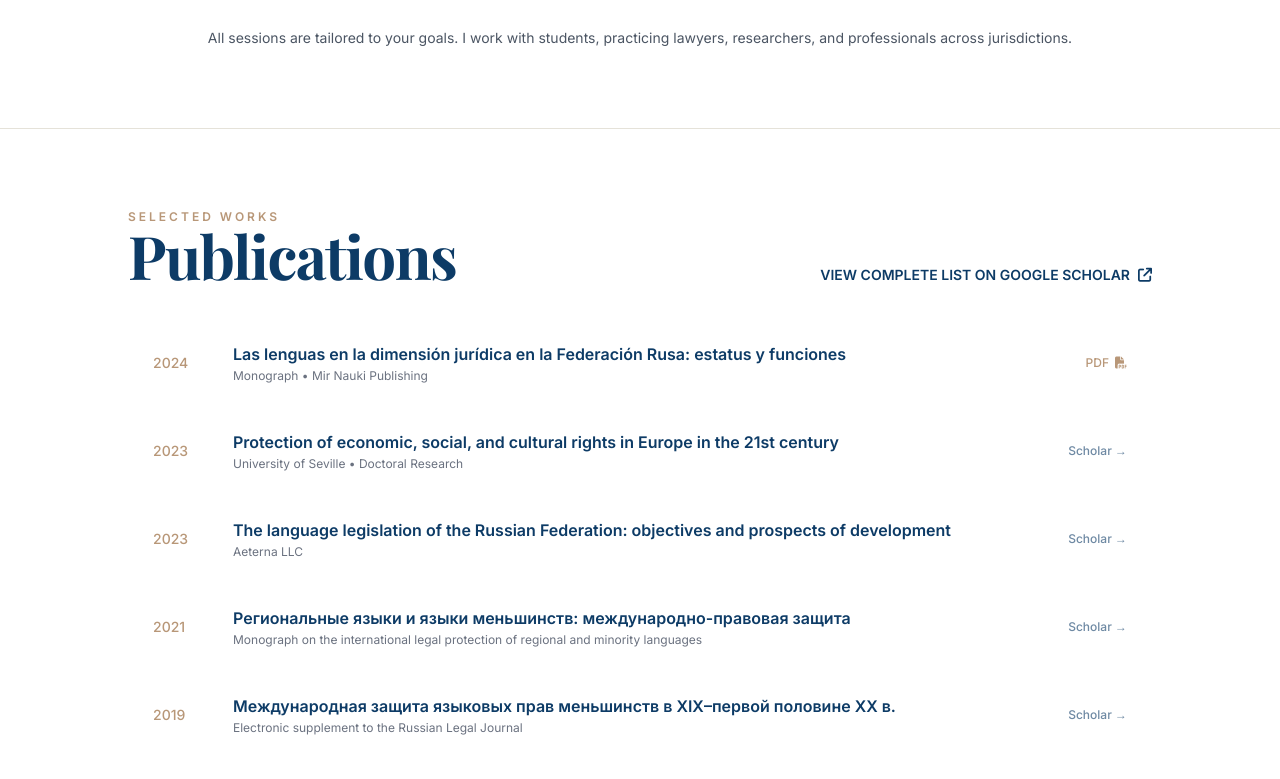
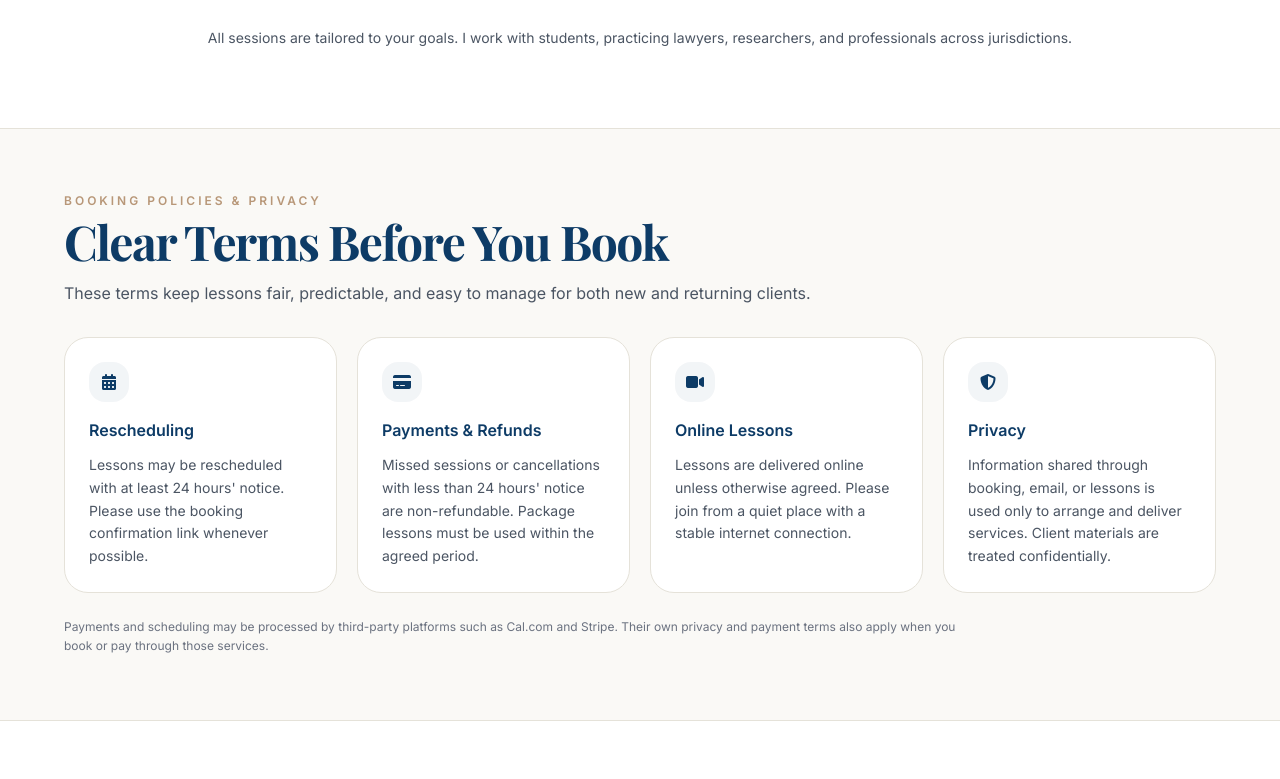
Before and after one commit to neilmcc85/dr-iliana-valiullina-website, a plain HTML site: page index.html in a window 1280 px wide. Shown: the part 4660-5439 px from the top of the page. Drawn offline with nearby package versions, Linux system fonts and the light colour scheme.

Commit message:
Add booking policies and privacy section

```diff
--- a/index.html
+++ b/index.html
@@ -596,6 +596,53 @@
         </div>
     </section>
 
+    <!-- Booking Policies -->
+    <section id="policies" class="section max-w-7xl mx-auto px-6 py-14 md:py-16 border-t border-[#E5E2D9]">
+        <div class="max-w-6xl mx-auto">
+            <div class="mb-8">
+                <div class="uppercase tracking-[3px] text-xs font-semibold text-[#B89778]">BOOKING POLICIES &amp; PRIVACY</div>
+                <h2 class="section-heading text-4xl md:text-5xl tracking-[-1.5px] text-[#0D3B66] mt-2">Clear Terms Before You Book</h2>
+                <p class="mt-4 text-[#4B5563] max-w-3xl">These terms keep lessons fair, predictable, and easy to manage for both new and returning clients.</p>
+            </div>
+
+            <div class="grid md:grid-cols-2 lg:grid-cols-4 gap-5">
+                <div class="bg-white border border-[#E5E2D9] rounded-3xl p-6">
+                    <div class="w-10 h-10 rounded-2xl bg-[#0D3B66]/5 flex items-center justify-center mb-4">
+                        <i class="fa-solid fa-calendar-days text-[#0D3B66]"></i>
+                    </div>
+                    <h3 class="font-semibold text-[#0D3B66]">Rescheduling</h3>
+                    <p class="mt-3 text-sm leading-relaxed text-[#4B5563]">Lessons may be rescheduled with at least 24 hours' notice. Please use the booking confirmation link whenever possible.</p>
+                </div>
+
+                <div class="bg-white border border-[#E5E2D9] rounded-3xl p-6">
+                    <div class="w-10 h-10 rounded-2xl bg-[#0D3B66]/5 flex items-center justify-center mb-4">
+                        <i class="fa-solid fa-credit-card text-[#0D3B66]"></i>
+                    </div>
+                    <h3 class="font-semibold text-[#0D3B66]">Payments &amp; Refunds</h3>
+                    <p class="mt-3 text-sm leading-relaxed text-[#4B5563]">Missed sessions or cancellations with less than 24 hours' notice are non-refundable. Package lessons must be used within the agreed period.</p>
+                </div>
+
+                <div class="bg-white border border-[#E5E2D9] rounded-3xl p-6">
+                    <div class="w-10 h-10 rounded-2xl bg-[#0D3B66]/5 flex items-center justify-center mb-4">
+                        <i class="fa-solid fa-video text-[#0D3B66]"></i>
+                    </div>
+                    <h3 class="font-semibold text-[#0D3B66]">Online Lessons</h3>
+                    <p class="mt-3 text-sm leading-relaxed text-[#4B5563]">Lessons are delivered online unless otherwise agreed. Please join from a quiet place with a stable internet connection.</p>
+                </div>
+
+                <div class="bg-white border border-[#E5E2D9] rounded-3xl p-6">
+                    <div class="w-10 h-10 rounded-2xl bg-[#0D3B66]/5 flex items-center justify-center mb-4">
+                        <i class="fa-solid fa-shield-halved text-[#0D3B66]"></i>
+                    </div>
+                    <h3 class="font-semibold text-[#0D3B66]">Privacy</h3>
+                    <p class="mt-3 text-sm leading-relaxed text-[#4B5563]">Information shared through booking, email, or lessons is used only to arrange and deliver services. Client materials are treated confidentially.</p>
+                </div>
+            </div>
+
+            <p class="mt-6 text-xs leading-relaxed text-[#6B7280] max-w-4xl">Payments and scheduling may be processed by third-party platforms such as Cal.com and Stripe. Their own privacy and payment terms also apply when you book or pay through those services.</p>
+        </div>
+    </section>
+
     <!-- Publications -->
     <section id="publications" class="section max-w-7xl mx-auto px-6 py-16 md:py-20 bg-white border-t border-[#E5E2D9]">
         <div class="max-w-5xl mx-auto">
@@ -834,6 +881,7 @@
                     <a href="#research" class="hover:text-[#0D3B66]">Research</a>
                     <a href="#teaching" class="hover:text-[#0D3B66]">Teaching</a>
                     <a href="#services" class="hover:text-[#0D3B66]">Language Lessons</a>
+                    <a href="#policies" class="hover:text-[#0D3B66]">Policies</a>
                     <a href="#publications" class="hover:text-[#0D3B66]">Publications</a>
                     <a href="#contact" class="hover:text-[#0D3B66]">Contact</a>
                 </div>
```
